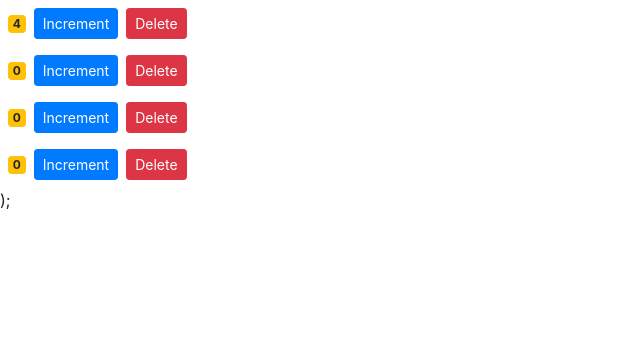
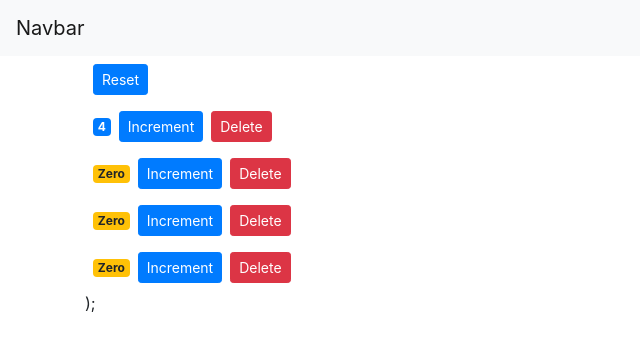
Before and after one commit to piumi96/Test_ReactApp, a React (Create React App) app in the folder react-app/: page / in a window 1280 px wide. Shown: the top 350 px of the page, without its empty margins (0-640 px from the left). Built offline with nearby package versions, Linux system fonts and the light colour scheme.

Commit message:
created navbar component

```diff
--- a/react-app/src/App.js
+++ b/react-app/src/App.js
@@ -1,24 +1,15 @@
-import logo from './logo.svg';
-import './App.css';
+import NavBar from './components/navbar';
+import React from 'react';
+import Counters from './components/counters';
 
 function App() {
   return (
-    <div className="App">
-      <header className="App-header">
-        <img src={logo} className="App-logo" alt="logo" />
-        <p>
-          Edit <code>src/App.js</code> and save to reload.
-        </p>
-        <a
-          className="App-link"
-          href="https://reactjs.org"
-          target="_blank"
-          rel="noopener noreferrer"
-        >
-          Learn React
-        </a>
-      </header>
-    </div>
+    <React.Fragment>
+      <NavBar />
+      <main className="container">
+        <Counters />
+      </main>
+    </React.Fragment>
   );
 }
 
--- a/react-app/src/components/counter.jsx
+++ b/react-app/src/components/counter.jsx
@@ -1,34 +1,12 @@
 import React, { Component } from "react";
 
 class Counter extends Component {
-  state = {
-    value: this.props.counter.value,
-    tags: [],
-  };
-
-  renderTags() {
-    if (this.state.tags.length === 0) return <p>There are no tags</p>;
-
-    return (
-      <ul>
-        {this.state.tags.map((tag) => (
-          <li key={tag}>{tag}</li>
-        ))}
-      </ul>
-    );
-  }
-
-  handleIncrement = (product) => {
-    console.log(product);
-    this.setState({ value: this.state.value + 1 });
-  };
-
   render() {
     return (
       <div>
-        <span className="badge m-2 badge-warning">{this.state.value}</span>
+        <span className={this.getBadgeClasses()}>{this.formatCount()}</span>
         <button
-          onClick={() => this.handleIncrement({ id: 1 })}
+          onClick={() => this.props.onIncrement(this.props.counter)}
           className="btn btn-primary btn-sm"
         >
           Increment
@@ -42,6 +20,17 @@
       </div>
     );
   }
+
+  getBadgeClasses() {
+    let classes = "badge m-2 badge-";
+    classes += this.props.counter.value === 0 ? "warning" : "primary";
+    return classes;
+  }
+
+  formatCount() {
+    const { value } = this.props.counter;
+    return value === 0 ? "Zero" : value;
+  }
 }
 
 export default Counter;
--- a/react-app/src/components/counters.jsx
+++ b/react-app/src/components/counters.jsx
@@ -11,18 +11,41 @@
     ],
   };
 
+  handleIncrement = (counter) => {
+    const counters = [...this.state.counters];
+    const index = counters.indexOf(counter);
+    counters[index] = { ...counter };
+    counters[index].value++;
+    this.setState({ counters });
+  };
+
   handleDelete = (counterId) => {
     const counters = this.state.counters.filter((c) => c.id !== counterId);
     this.setState({ counters: counters });
   };
 
+  handleReset = () => {
+    const counters = this.state.counters.map((c) => {
+      c.value = 0;
+      return c;
+    });
+    this.setState({ counters });
+  };
+
   render() {
     return (
       <div>
+        <button
+          onClick={this.handleReset}
+          className="btn btn-primary btn-sm m-2"
+        >
+          Reset
+        </button>
         {this.state.counters.map((counter) => (
           <Counter
             key={counter.id}
             onDelete={this.handleDelete}
+            onIncrement={this.handleIncrement}
             counter={counter}
           />
         ))}
--- /dev/null
+++ b/react-app/src/components/navbar.jsx
@@ -0,0 +1,15 @@
+import React, { Component } from 'react';
+
+class NavBar extends Component {
+    render() {
+        return (
+          <nav className="navbar navbar-light bg-light">
+            <a className="navbar-brand" href="#">
+              Navbar
+            </a>
+          </nav>
+        );
+    }
+}
+
+export default NavBar;
--- a/react-app/src/index.js
+++ b/react-app/src/index.js
@@ -4,11 +4,10 @@
 import App from './App';
 import reportWebVitals from './reportWebVitals';
 import 'bootstrap/dist/css/bootstrap.css';
-import Counters from './components/counters';
 
 ReactDOM.render(
   <React.StrictMode>
-    <Counters />
+    <App />
   </React.StrictMode>,
   document.getElementById('root')
 );
```
